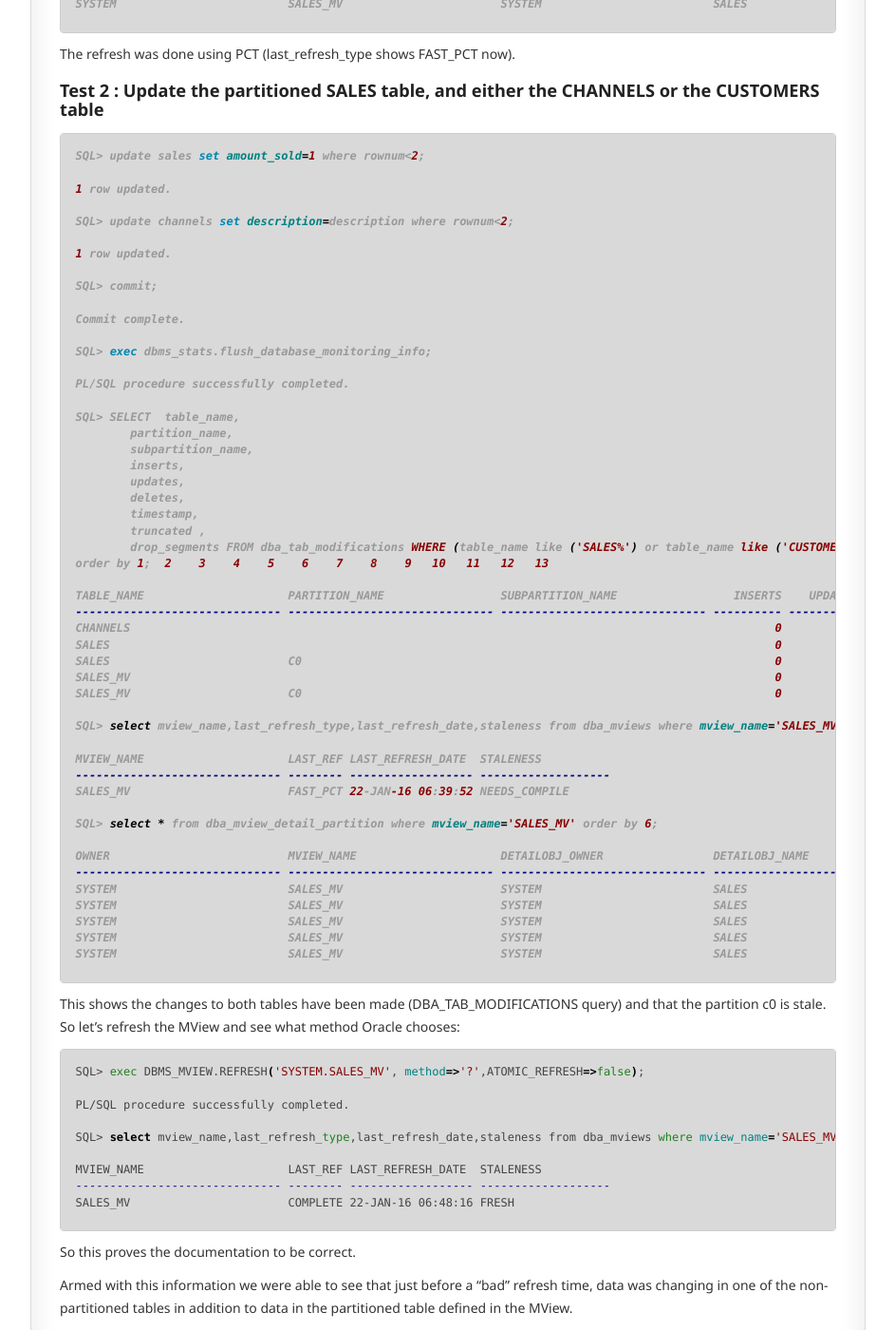
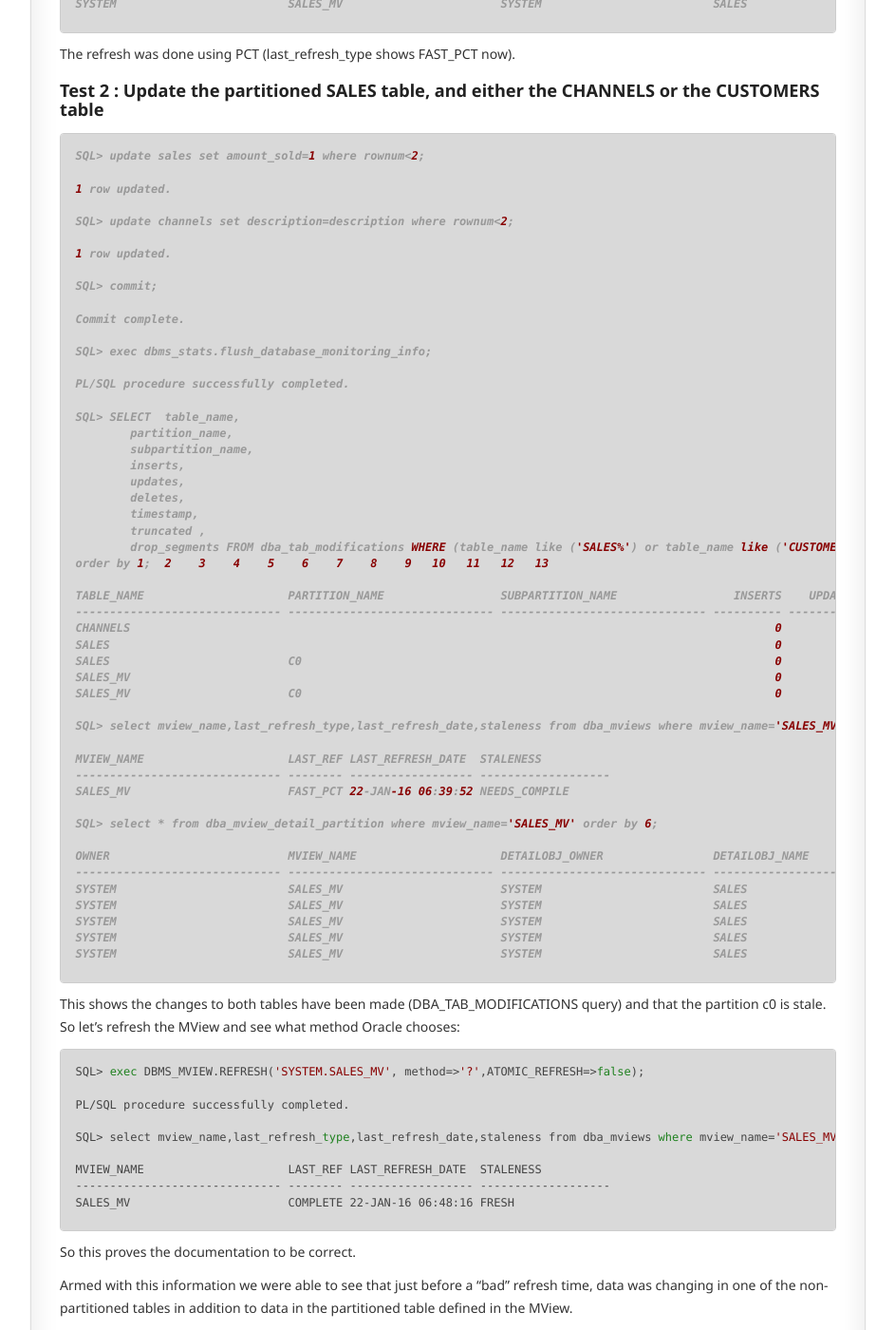
Before and after one commit to ssenior45/ssenior45.github.io, a Jekyll site: the page built from _posts/2016-01-22-slow_mv_refresh_intermittent.md, in a window 1280 px wide and 1400 px high, scrolled down 7148 px. Shown: the whole window at 95% size, without its empty margins (22-965 px from the left). Built offline with Jekyll 4.4.1, drawn with Linux system fonts in a browser that asks for light colours; nearby versions of some CDN libraries; comment, search, counter and statistics services are not loaded; some of the changed text lies outside the part shown.

Commit message:
Update _config.yml

```diff
--- a/_config.yml
+++ b/_config.yml
@@ -5,9 +5,6 @@ markdown: kramdown
 kramdown:
   input: GFM
   auto_ids: true
-  syntax_highlighter: rouge
-  syntax_highlighter_opts:
-    default_lang: bash
 
 paginate: 10
 paginate_path: ":num"
```
